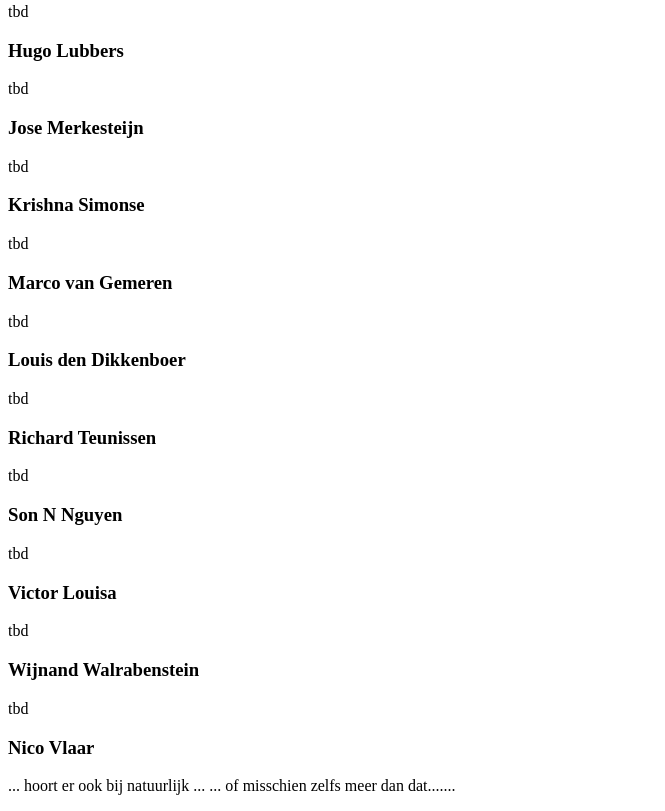
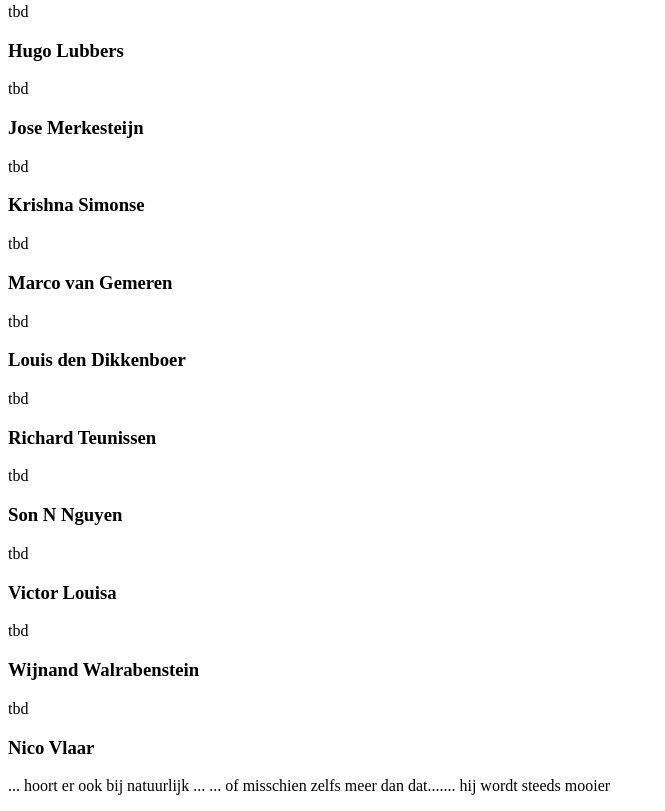
Before and after one commit to remcovdh/webfronthtml5acc, a plain HTML site: page overall/personal.html in a window 1280 px wide. Shown: the part 363-1174 px from the top of the page, without its empty margins (0-665 px from the left). Drawn offline with Linux system fonts and the light colour scheme.

Commit message:
devorem moet er aan geloven...

```diff
--- a/overall/personal.html
+++ b/overall/personal.html
@@ -71,6 +71,7 @@
 		<p>
 			... hoort er ook bij natuurlijk ...
 			... of misschien zelfs meer dan dat.......
+			hij wordt steeds mooier
 		</p>
 	</body>
 </html>
```
